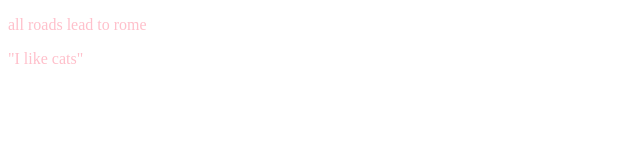
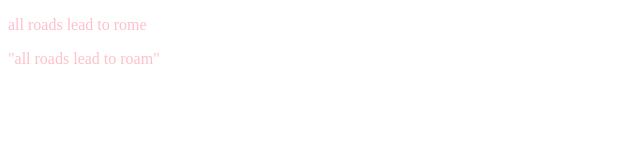
Before and after one commit to titancoc001/titancoc001.github.io, a plain HTML site: page index.html in a window 1280 px wide. Shown: the full height of the page, 0-640 px from the left. Drawn offline with Linux system fonts and the light colour scheme.

Commit message:
committing changes before merge

```diff
--- a/index.html
+++ b/index.html
@@ -15,7 +15,7 @@
   </head>
           <body>
                   <p>all roads lead to rome</p>
-                 <p>"I like cats"</p>
+                 <p>"all roads lead to roam"</p>
                 </body>
 </html>
 
```
Also changed, not shown: 3 other files.
